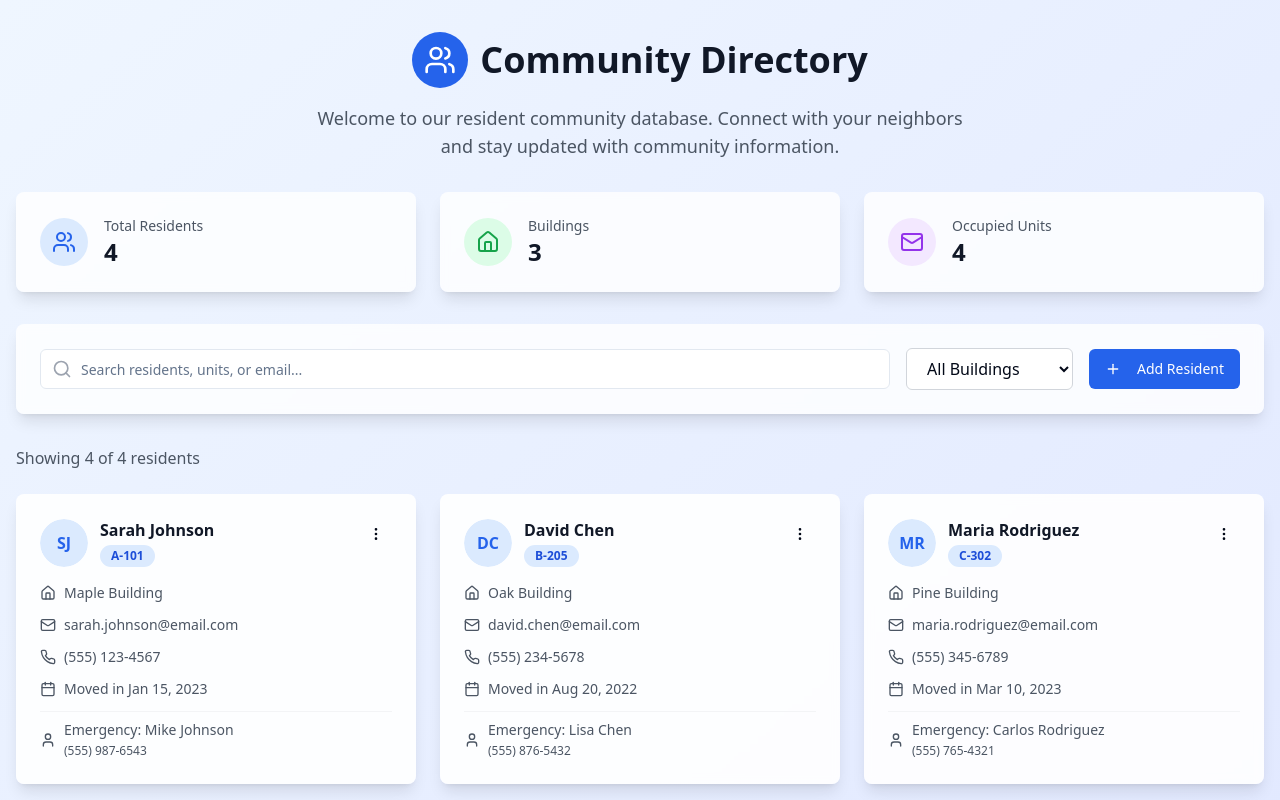
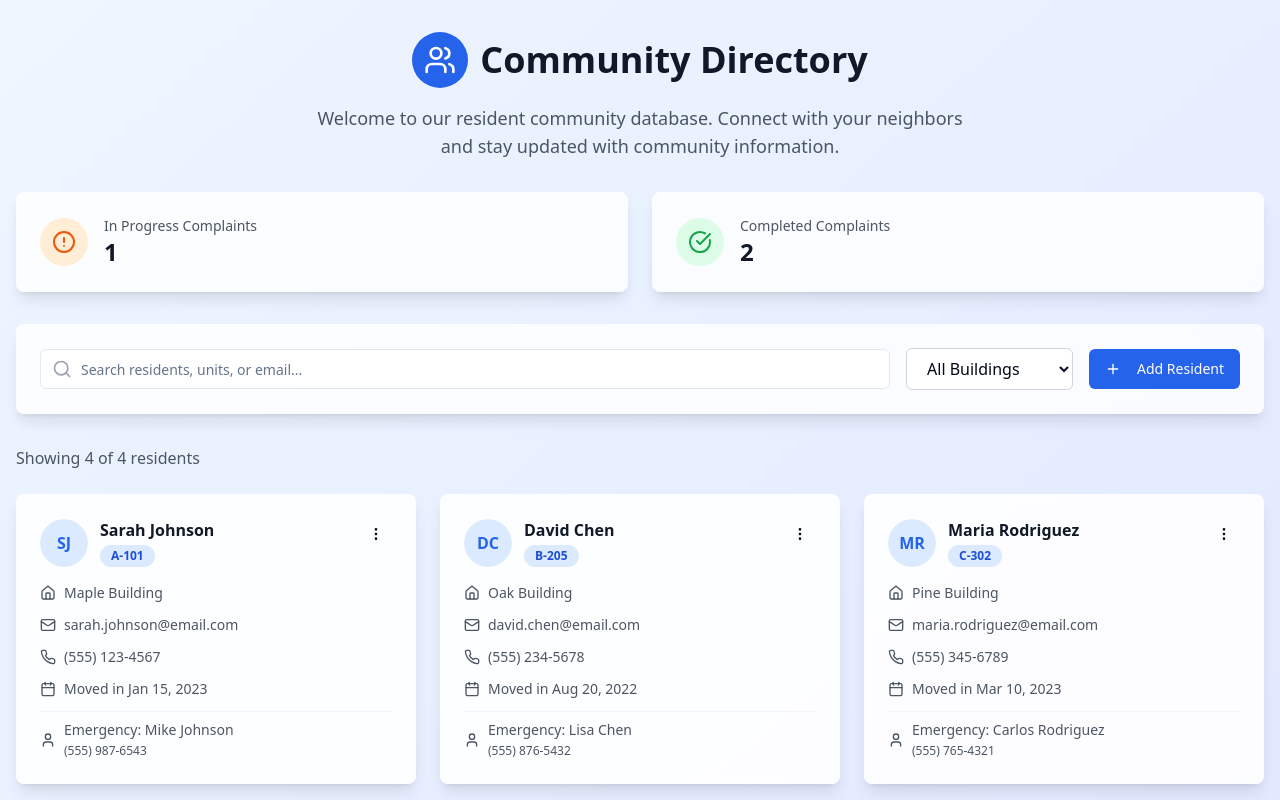
Before and after one commit to Nitin-Penupala/village-nexus-connect, a React (Vite) app: page / in a window 1280 px wide. Shown: the top 800 px of the page. Built offline with nearby package versions, Linux system fonts and the light colour scheme.

Commit message:
Refactor resident stats
- Change "total residents" to "in progress complaints".
- Change "buildings" to "in completed complaints".
- Remove "occupied units".

```diff
--- a/src/pages/Index.tsx
+++ b/src/pages/Index.tsx
@@ -1,6 +1,5 @@
-
 import { useState } from "react";
-import { Search, Plus, Users, Home, Phone, Mail } from "lucide-react";
+import { Search, Plus, Users, Home, Phone, Mail, AlertCircle, CheckCircle } from "lucide-react";
 import { Button } from "@/components/ui/button";
 import { Input } from "@/components/ui/input";
 import { Card, CardContent, CardHeader, CardTitle } from "@/components/ui/card";
@@ -118,16 +117,16 @@ const Index = () => {
         </div>
 
         {/* Stats Cards */}
-        <div className="grid grid-cols-1 md:grid-cols-3 gap-6 mb-8">
+        <div className="grid grid-cols-1 md:grid-cols-2 gap-6 mb-8">
           <Card className="bg-white/80 backdrop-blur-sm border-0 shadow-lg">
             <CardContent className="p-6">
               <div className="flex items-center gap-4">
-                <div className="p-3 bg-blue-100 rounded-full">
-                  <Users className="h-6 w-6 text-blue-600" />
+                <div className="p-3 bg-orange-100 rounded-full">
+                  <AlertCircle className="h-6 w-6 text-orange-600" />
                 </div>
                 <div>
-                  <p className="text-sm text-gray-600">Total Residents</p>
-                  <p className="text-2xl font-bold text-gray-900">{residents.length}</p>
+                  <p className="text-sm text-gray-600">In Progress Complaints</p>
+                  <p className="text-2xl font-bold text-gray-900">{Math.floor(residents.length * 0.3)}</p>
                 </div>
               </div>
             </CardContent>
@@ -137,25 +136,11 @@ const Index = () => {
             <CardContent className="p-6">
               <div className="flex items-center gap-4">
                 <div className="p-3 bg-green-100 rounded-full">
-                  <Home className="h-6 w-6 text-green-600" />
+                  <CheckCircle className="h-6 w-6 text-green-600" />
                 </div>
                 <div>
-                  <p className="text-sm text-gray-600">Buildings</p>
-                  <p className="text-2xl font-bold text-gray-900">{buildings.length - 1}</p>
-                </div>
-              </div>
-            </CardContent>
-          </Card>
-
-          <Card className="bg-white/80 backdrop-blur-sm border-0 shadow-lg">
-            <CardContent className="p-6">
-              <div className="flex items-center gap-4">
-                <div className="p-3 bg-purple-100 rounded-full">
-                  <Mail className="h-6 w-6 text-purple-600" />
-                </div>
-                <div>
-                  <p className="text-sm text-gray-600">Occupied Units</p>
-                  <p className="text-2xl font-bold text-gray-900">{residents.length}</p>
+                  <p className="text-sm text-gray-600">Completed Complaints</p>
+                  <p className="text-2xl font-bold text-gray-900">{Math.floor(residents.length * 0.7)}</p>
                 </div>
               </div>
             </CardContent>
```
